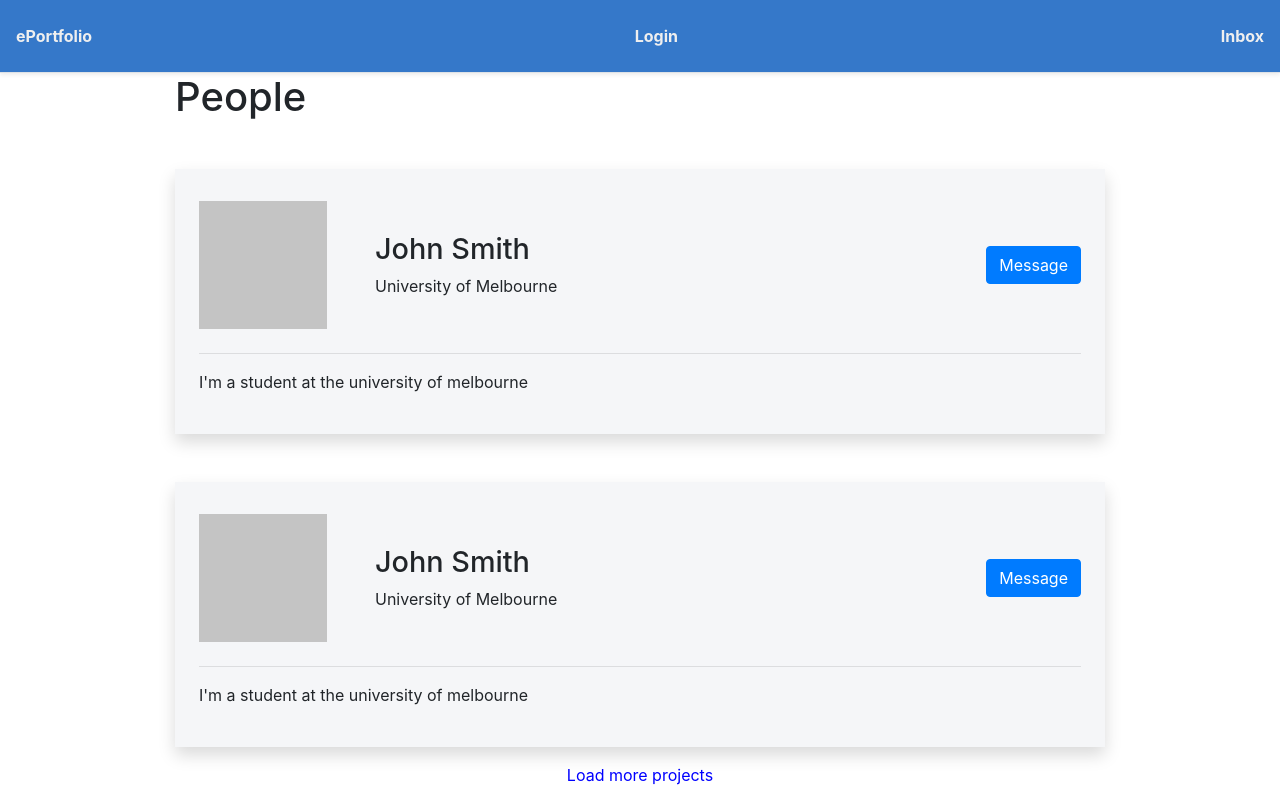
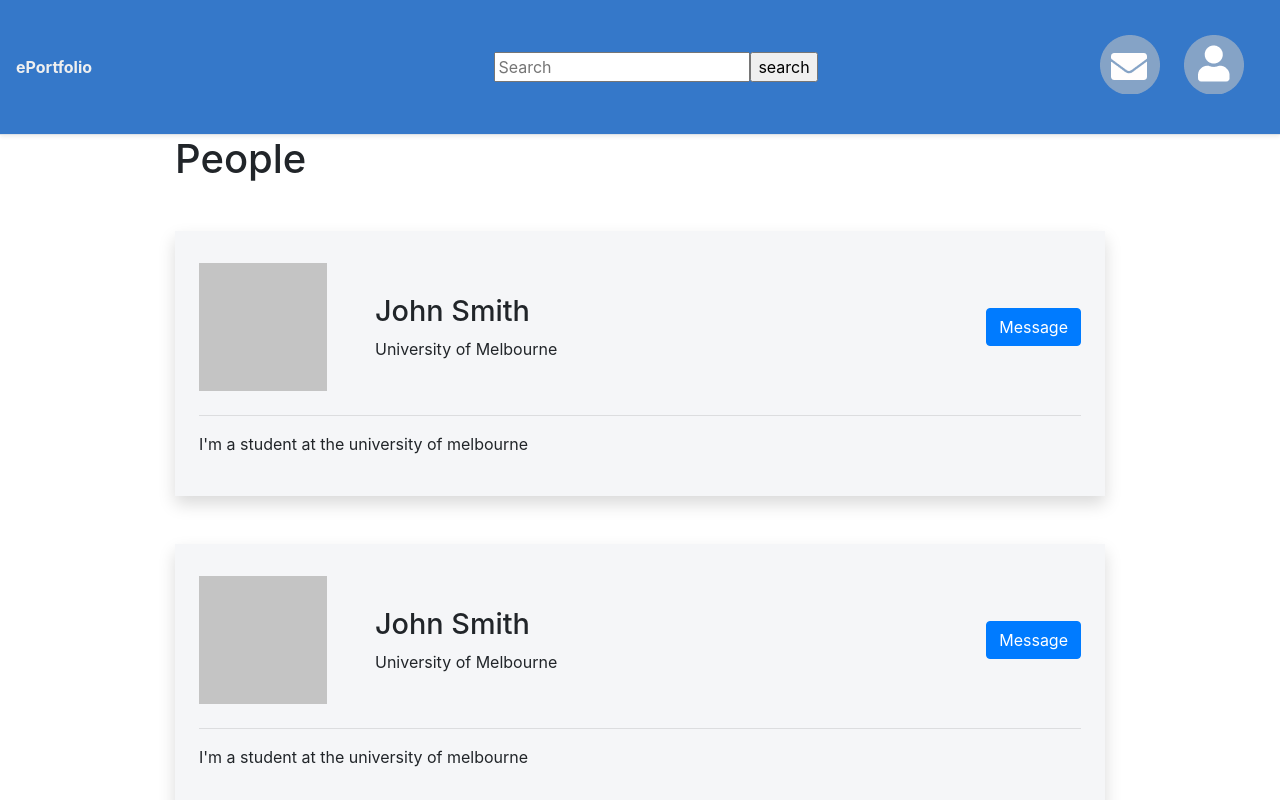
Before and after one commit to YanZhangBeef/IT-Project, a React (Create React App) app in the folder eportfolio/: page /search in a window 1280 px wide. Shown: the top 800 px of the page. Built offline with nearby package versions, Linux system fonts and the light colour scheme.

Commit message:
merge navbar

```diff
--- a/eportfolio/src/components/navigation/Navbar.js
+++ b/eportfolio/src/components/navigation/Navbar.js
@@ -1,17 +1,28 @@
 import React from "react";
 import { Link } from "react-router-dom";
 import styles from "./Navbar.module.css";
-
+import Icon1 from "./img/MailIcon.png"
+import Icon2 from "./img/peopleIcon.png"
 export default function Navbar(props) {
   return (
     <nav className={`${styles["app-nav"]} navbar py-4 border-bottom shadow-sm`}>
-      <span>ePortfolio</span>
-      <Link className={styles.link} to="/login">
-        Login
-      </Link>
-      <Link className={styles.link} to="/chat">
-        Inbox
-      </Link>
+      <Link className={styles.link} to = "/login">ePortfolio</Link>
+
+      <div className = {styles.searchContainer}>
+          <input type="text" id = "inputtext" name="condition" placeholder="Search" />
+          <input type="submit" id ="bottom" value="search" />
+      </div>
+
+
+      {/**The PPL and mail Icon */}
+      <ul className={styles.navbaricon}>
+        <li className={styles.icon}>
+          <Link to = "/chat"><img src={Icon1} alt="MailIcon"/></Link>
+        </li>
+        <li className={styles.icon}>
+          <Link to = "/"><img src={Icon2} alt="PeopleIcon"/></Link>
+        </li>
+      </ul>
     </nav>
   );
 }
--- a/eportfolio/src/components/navigation/Navbar.module.css
+++ b/eportfolio/src/components/navigation/Navbar.module.css
@@ -7,3 +7,16 @@
 .link {
   color: #efefef;
 }
+
+.searchContainer{
+  margin-left:10rem;
+}
+.navbaricon{
+  display: flex;
+}
+
+.icon{
+  margin-top:7%;
+  list-style:none;
+  margin-right: 1.25rem;
+}
```
Also changed, not shown: eportfolio/src/components/navigation/img/MailIcon.png (added), eportfolio/src/components/navigation/img/peopleIcon.png (added).
